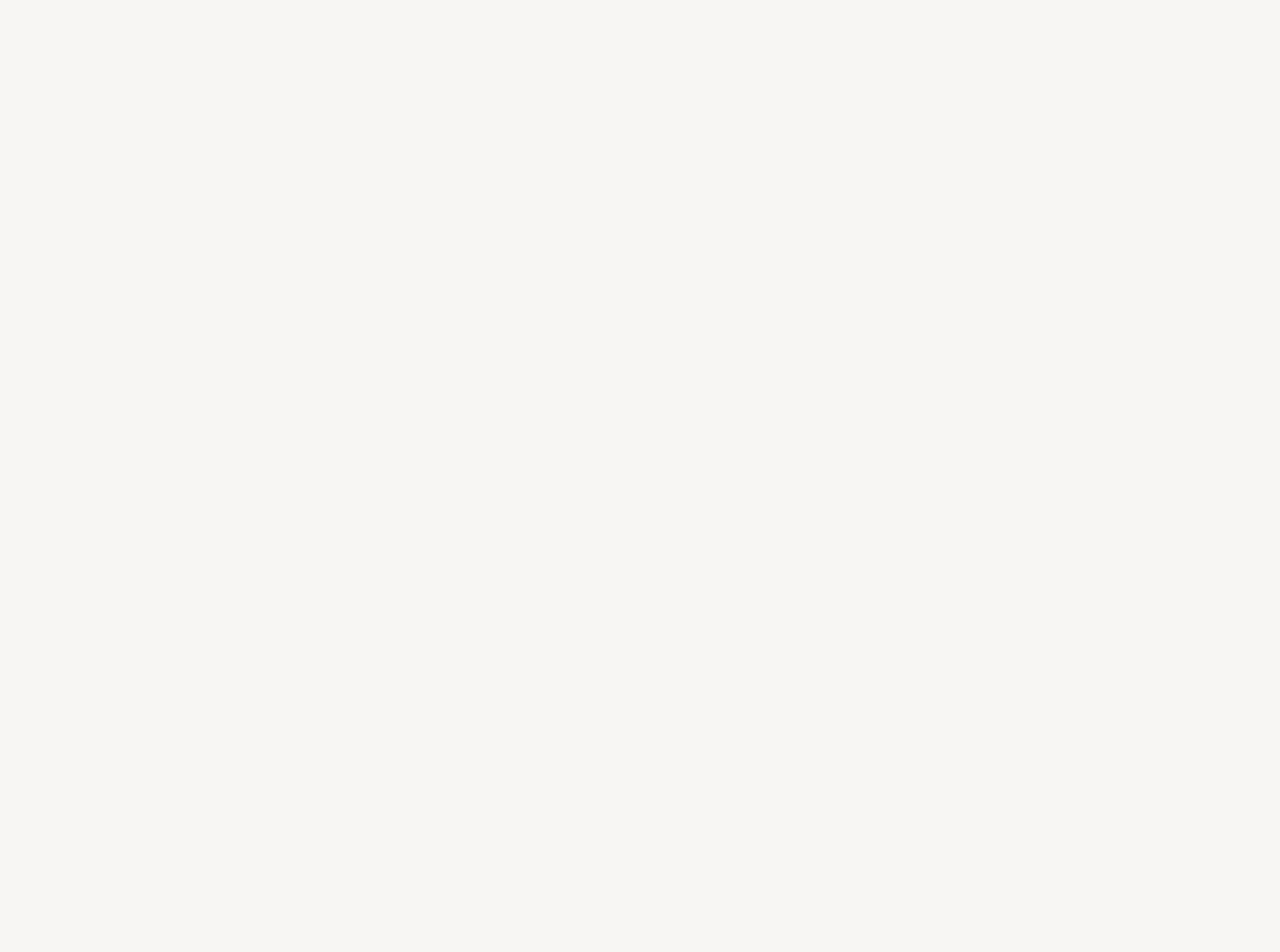
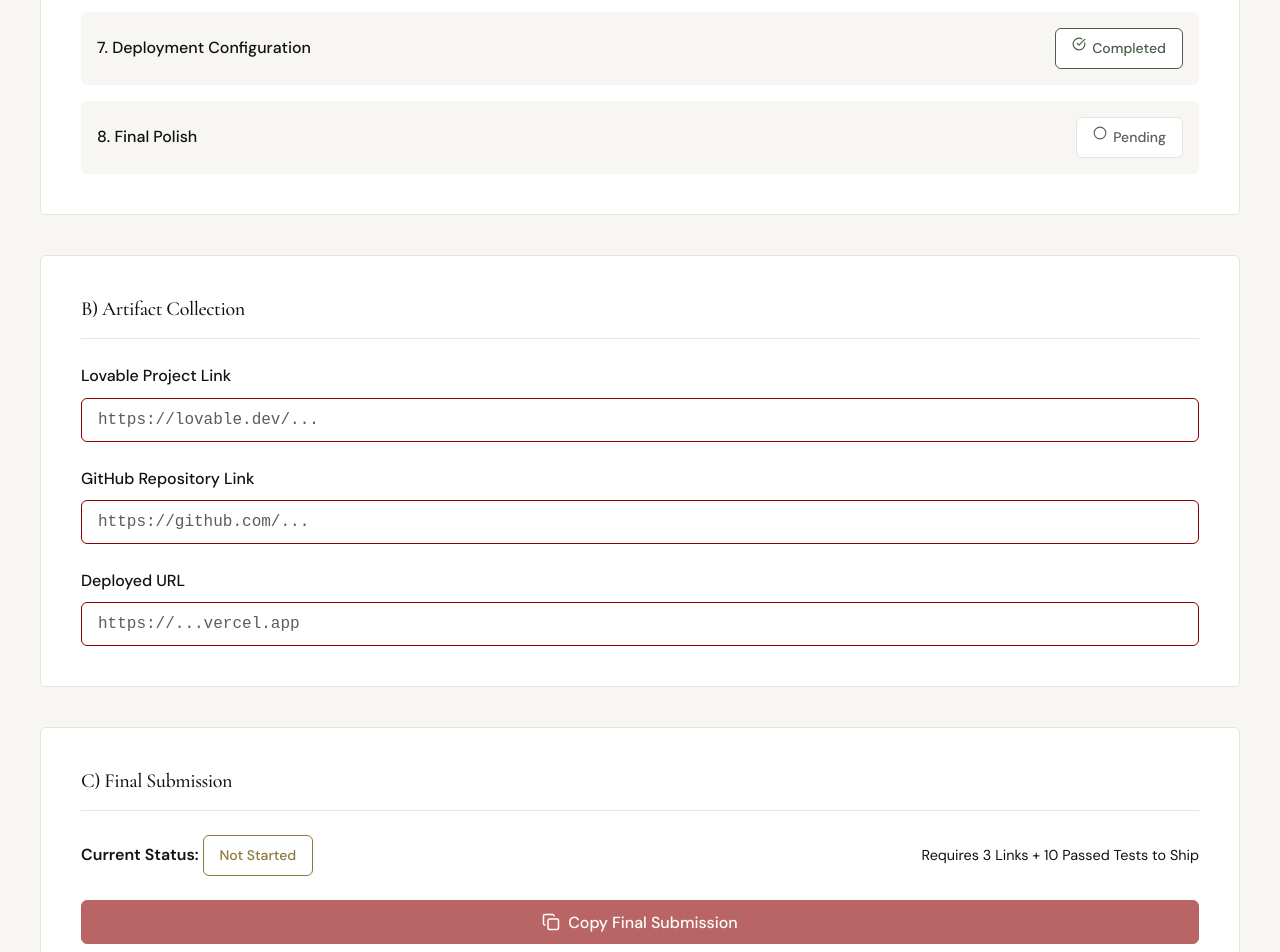
Before and after one commit to piyush1457/Job-Notification-Tracker, a React (Vite) app in the folder app/: page /proof in a window 1280 px wide. Shown: the part 840-1792 px from the top of the page. Before the commit the page ends 800 px from the top, so only its background shows below. Built offline with nearby package versions, Linux system fonts and the light colour scheme.

Commit message:
Added Proof

```diff
--- /dev/null
+++ b/app/src/hooks/useProof.ts
@@ -0,0 +1,90 @@
+import { useState, useEffect } from 'react'
+import { useTestChecklist } from './useTestChecklist'
+
+const STORAGE_KEY = 'job-tracker-proof-links'
+
+export interface ProofLinks {
+    lovable: string
+    github: string
+    deployed: string
+}
+
+export type ShipStatus = 'Not Started' | 'In Progress' | 'Shipped'
+
+export function useProof() {
+    const { isComplete: isTestsComplete } = useTestChecklist()
+
+    const [links, setLinks] = useState<ProofLinks>(() => {
+        try {
+            const stored = localStorage.getItem(STORAGE_KEY)
+            return stored ? JSON.parse(stored) : { lovable: '', github: '', deployed: '' }
+        } catch {
+            return { lovable: '', github: '', deployed: '' }
+        }
+    })
+
+    useEffect(() => {
+        localStorage.setItem(STORAGE_KEY, JSON.stringify(links))
+    }, [links])
+
+    const updateLink = (key: keyof ProofLinks, value: string) => {
+        setLinks((prev) => ({ ...prev, [key]: value }))
+    }
+
+    const isValidUrl = (url: string) => {
+        try {
+            if (!url) return false
+            new URL(url)
+            return true
+        } catch {
+            return false
+        }
+    }
+
+    const areLinksValid =
+        isValidUrl(links.lovable) &&
+        isValidUrl(links.github) &&
+        isValidUrl(links.deployed)
+
+    let status: ShipStatus = 'Not Started'
+    if (links.lovable || links.github || links.deployed || isTestsComplete) {
+        status = 'In Progress'
+    }
+    if (areLinksValid && isTestsComplete) {
+        status = 'Shipped'
+    }
+
+    const copySubmission = () => {
+        const text = `
+------------------------------------------
+Job Notification Tracker — Final Submission
+
+Lovable Project:
+${links.lovable}
+
+GitHub Repository:
+${links.github}
+
+Live Deployment:
+${links.deployed}
+
+Core Features:
+- Intelligent match scoring
+- Daily digest simulation
+- Status tracking
+- Test checklist enforced
+------------------------------------------
+`.trim()
+        navigator.clipboard.writeText(text)
+        return text
+    }
+
+    return {
+        links,
+        updateLink,
+        isValidUrl,
+        areLinksValid,
+        status,
+        copySubmission
+    }
+}
--- a/app/src/pages/ProofPage.tsx
+++ b/app/src/pages/ProofPage.tsx
@@ -1,11 +1,138 @@
+
+import { useProof } from '../hooks/useProof'
+import { CheckCircle, Circle, Copy, ExternalLink, Rocket } from 'lucide-react'
+
+// Simulated steps for display purposes, as per requirement
+const STEPS = [
+  { id: 1, label: 'Project Initialize', status: 'Completed' },
+  { id: 2, label: 'Hero Section Implementation', status: 'Completed' },
+  { id: 3, label: 'Feature: Intelligent Match Scoring', status: 'Completed' },
+  { id: 4, label: 'Feature: Job Status Tracking', status: 'Completed' },
+  { id: 5, label: 'Feature: Daily Digest Simulation', status: 'Completed' },
+  { id: 6, label: 'System Verification (Test Checklist)', status: 'Completed' },
+  { id: 7, label: 'Deployment Configuration', status: 'Completed' },
+  { id: 8, label: 'Final Polish', status: 'Pending' }, // Will complete upon shipping
+]
+
 export function ProofPage() {
+  const { links, updateLink, status, copySubmission } = useProof()
+
+  const handleCopy = () => {
+    copySubmission()
+    alert('Submission text copied to clipboard!')
+  }
+
   return (
-    <section className="kn-empty-state-page">
-      <h1>Proof</h1>
-      <div className="kn-empty-state kn-empty-state--premium">
-        <p className="kn-empty-state-message">
-          Artifact collection placeholder. Will be built in the next step.
-        </p>
+    <section className="kn-proof-page">
+      <h1>Proof & Submission</h1>
+
+      {status === 'Shipped' && (
+        <div className="kn-completion-message">
+          Project 1 Shipped Successfully.
+        </div>
+      )}
+
+      {/* Section A: Step Completion Summary */}
+      <div className="kn-proof-section">
+        <h2>A) Step Completion Summary</h2>
+        <div className="kn-step-list">
+          {STEPS.map((step) => (
+            <div key={step.id} className="kn-step-item">
+              <span className="kn-step-name">
+                {step.id}. {step.label}
+              </span>
+              <span
+                className={`kn-status-badge ${step.status === 'Completed' || (step.id === 8 && status === 'Shipped')
+                    ? 'kn-status-badge--shipped'
+                    : 'kn-status-badge--not-started'
+                  }`}
+              >
+                {step.status === 'Completed' || (step.id === 8 && status === 'Shipped') ? (
+                  <>
+                    <CheckCircle size={14} style={{ marginRight: 6, verticalAlign: 'text-bottom' }} />
+                    Completed
+                  </>
+                ) : (
+                  <>
+                    <Circle size={14} style={{ marginRight: 6, verticalAlign: 'text-bottom' }} />
+                    Pending
+                  </>
+                )}
+              </span>
+            </div>
+          ))}
+        </div>
+      </div>
+
+      {/* Section B: Artifact Collection */}
+      <div className="kn-proof-section">
+        <h2>B) Artifact Collection</h2>
+        <div className="kn-artifact-form">
+          <div className="kn-artifact-group">
+            <label htmlFor="lovable-link">Lovable Project Link</label>
+            <input
+              id="lovable-link"
+              type="url"
+              className="kn-input"
+              placeholder="https://lovable.dev/..."
+              value={links.lovable}
+              onChange={(e) => updateLink('lovable', e.target.value)}
+              required
+            />
+          </div>
+          <div className="kn-artifact-group">
+            <label htmlFor="github-link">GitHub Repository Link</label>
+            <input
+              id="github-link"
+              type="url"
+              className="kn-input"
+              placeholder="https://github.com/..."
+              value={links.github}
+              onChange={(e) => updateLink('github', e.target.value)}
+              required
+            />
+          </div>
+          <div className="kn-artifact-group">
+            <label htmlFor="deployed-link">Deployed URL</label>
+            <input
+              id="deployed-link"
+              type="url"
+              className="kn-input"
+              placeholder="https://...vercel.app"
+              value={links.deployed}
+              onChange={(e) => updateLink('deployed', e.target.value)}
+              required
+            />
+          </div>
+        </div>
+      </div>
+
+      {/* Section C: Validation & Export */}
+      <div className="kn-proof-section">
+        <h2>C) Final Submission</h2>
+        <div style={{ display: 'flex', alignItems: 'center', justifyContent: 'space-between', marginBottom: '24px' }}>
+          <div>
+            <strong>Current Status: </strong>
+            <span className={`kn-status-badge ${status === 'Shipped' ? 'kn-status-badge--shipped' : 'kn-status-badge--progress'}`}>
+              {status}
+            </span>
+          </div>
+          {status !== 'Shipped' && (
+            <span className="kn-text-muted" style={{ fontSize: '0.9rem' }}>
+              Requires 3 Links + 10 Passed Tests to Ship
+            </span>
+          )}
+        </div>
+
+        <button
+          className="kn-btn kn-btn-primary"
+          onClick={handleCopy}
+          disabled={status !== 'Shipped'}
+          style={{ width: '100%', opacity: status === 'Shipped' ? 1 : 0.6 }}
+        >
+          <Copy size={18} />
+          Copy Final Submission
+        </button>
       </div>
     </section>
   )
--- a/app/src/style.css
+++ b/app/src/style.css
@@ -1236,3 +1236,82 @@ a:hover { text-decoration: underline; }
     border-radius: var(--kn-radius);
     border-top: 4px solid var(--kn-success);
 }
+/* ─── Proof Page ───────────────────────────────────────────────────── */
+.kn-proof-page h1 {
+    margin: 0 0 var(--kn-space-md);
+}
+
+.kn-proof-section {
+    background-color: white;
+    border: 1px solid var(--kn-border);
+    border-radius: var(--kn-radius);
+    padding: var(--kn-space-lg);
+    margin-bottom: var(--kn-space-lg);
+}
+
+.kn-proof-section h2 {
+    font-size: var(--kn-size-h3);
+    margin: 0 0 var(--kn-space-md);
+    padding-bottom: var(--kn-space-sm);
+    border-bottom: 1px solid var(--kn-border);
+}
+
+.kn-step-list {
+    display: flex;
+    flex-direction: column;
+    gap: var(--kn-space-sm);
+}
+
+.kn-step-item {
+    display: flex;
+    justify-content: space-between;
+    align-items: center;
+    padding: var(--kn-space-sm);
+    background-color: var(--kn-background);
+    border-radius: var(--kn-radius);
+}
+
+.kn-step-name {
+    font-weight: 500;
+}
+
+.kn-artifact-form {
+    display: flex;
+    flex-direction: column;
+    gap: var(--kn-space-md);
+}
+
+.kn-artifact-group label {
+    display: block;
+    font-weight: 500;
+    margin-bottom: var(--kn-space-xs);
+    color: var(--kn-text-primary);
+}
+
+.kn-artifact-group input {
+    font-family: monospace;
+}
+
+.kn-artifact-group input:invalid {
+    border-color: var(--kn-accent);
+}
+
+.kn-submission-actions {
+    display: flex;
+    align-items: center;
+    justify-content: space-between;
+    margin-top: var(--kn-space-lg);
+    padding-top: var(--kn-space-lg);
+    border-top: 1px solid var(--kn-border);
+}
+
+.kn-completion-message {
+    text-align: center;
+    padding: var(--kn-space-md);
+    background-color: #F0FAF0;
+    color: var(--kn-success);
+    border: 1px solid var(--kn-success);
+    border-radius: var(--kn-radius);
+    margin-bottom: var(--kn-space-lg);
+    font-weight: 500;
+}
```
